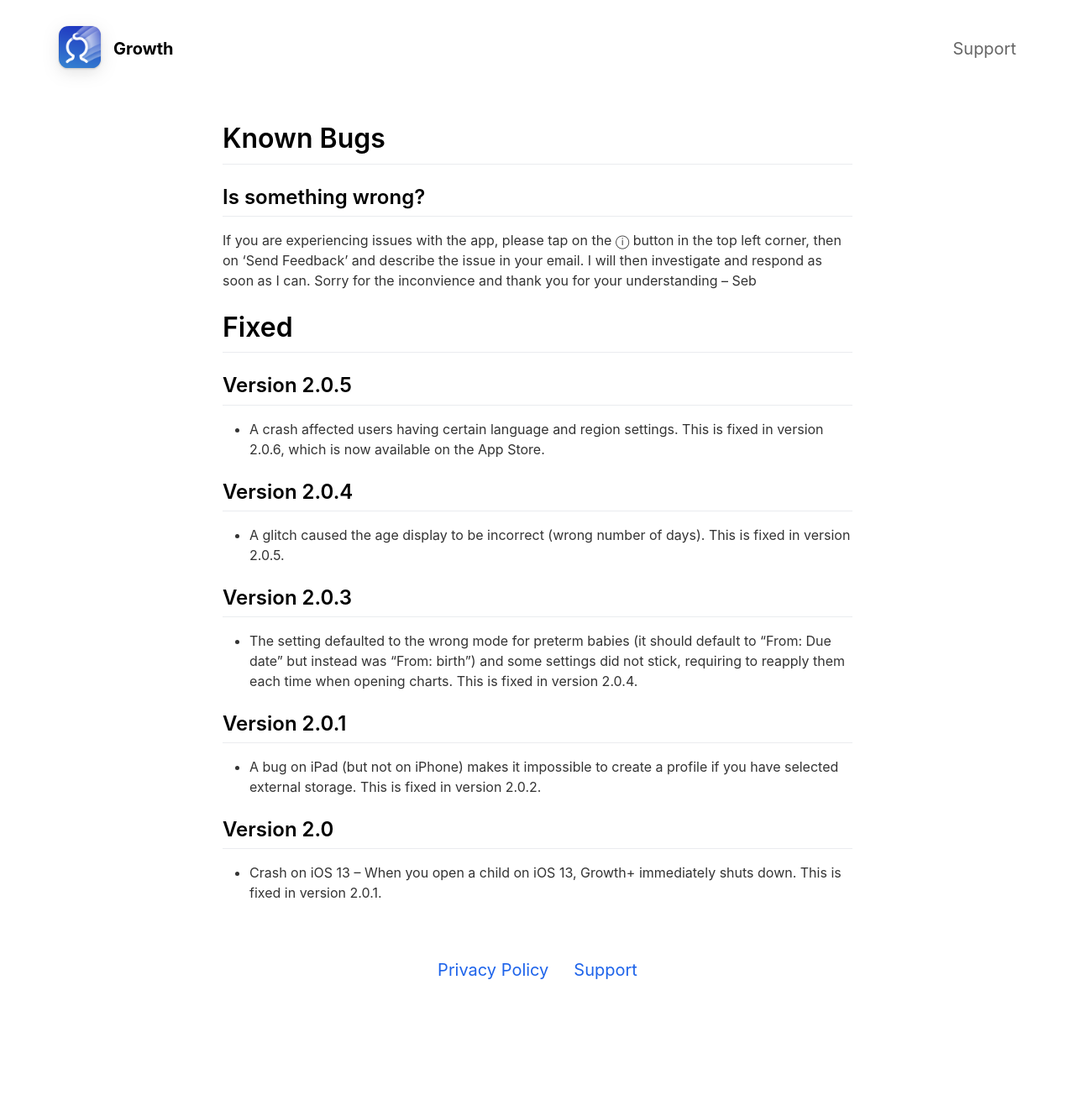
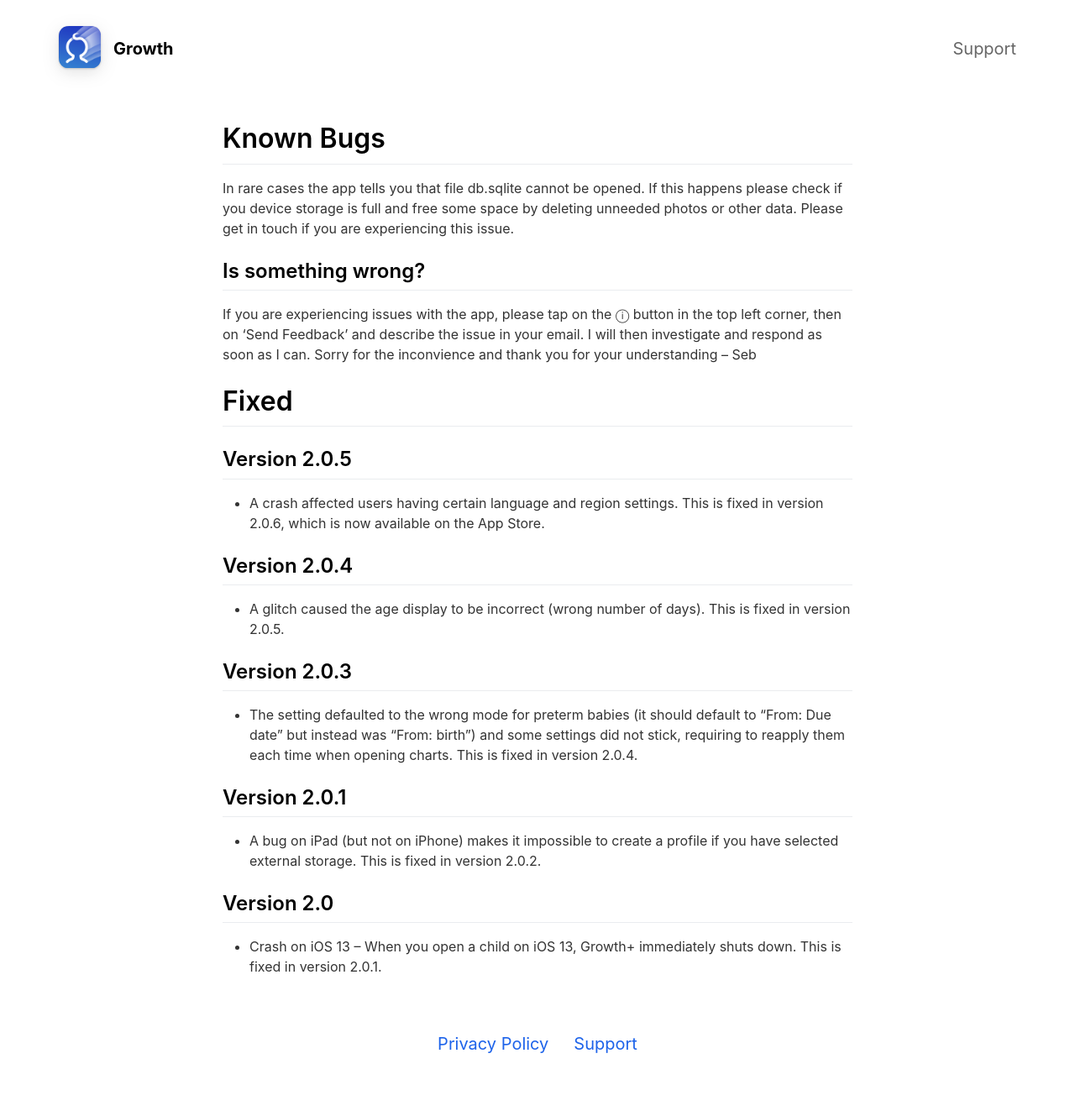
Before and after one commit to Clafou/growthchart.app, a Jekyll site: the page built from _pages/bugs.md, in a window 1280 px wide. Shown: the whole page at 84% size. Built offline with Jekyll 4.4.1, drawn with Linux system fonts in a browser that asks for light colours; nearby versions of some CDN libraries; before the commit the page ends 1235 px from its top, so only the background shows below that.

Commit message:
Updated bugs

```diff
--- a/_pages/bugs.md
+++ b/_pages/bugs.md
@@ -6,6 +6,8 @@ include_in_footer: false
 ---
 
 # Known Bugs
+
+In rare cases the app tells you that file db.sqlite cannot be opened. If this happens please check if you device storage is full and free some space by deleting unneeded photos or other data. Please get in touch if you are experiencing this issue.
 
 ## Is something wrong?
 
```
